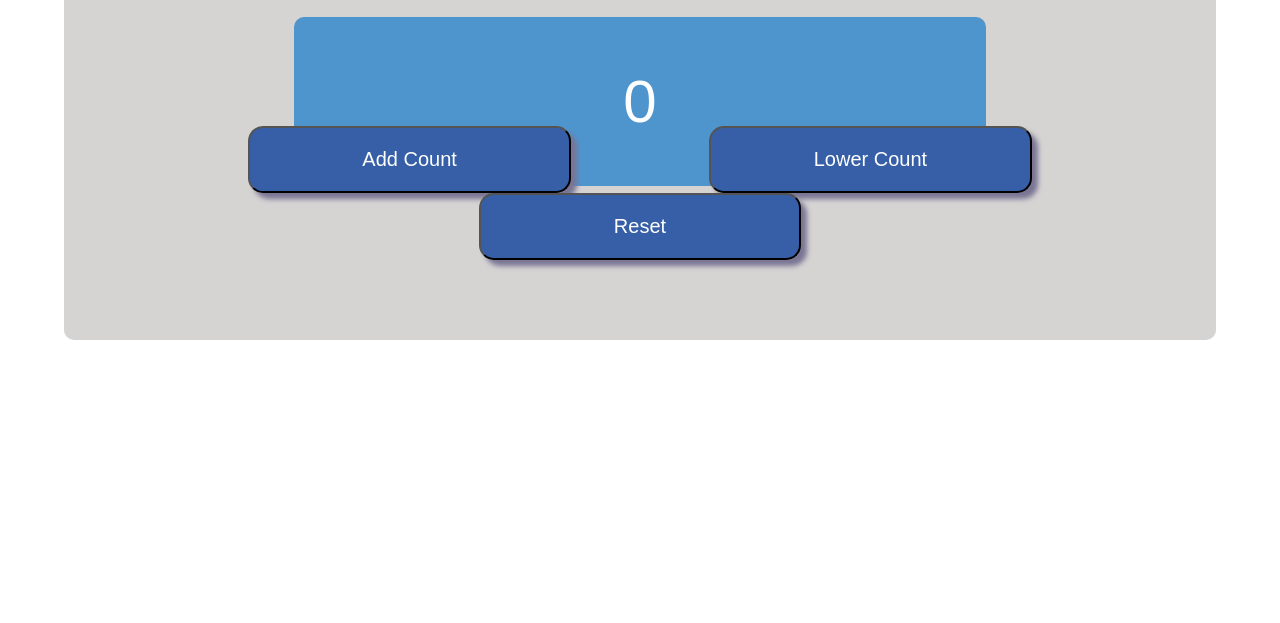
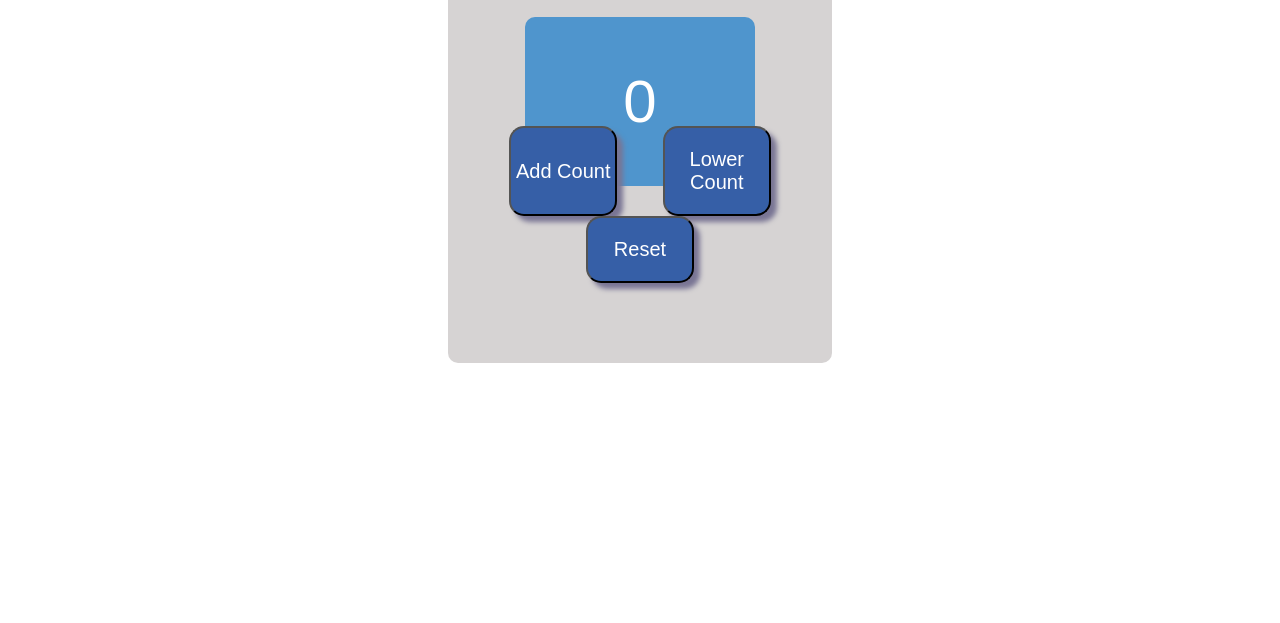
Before and after one commit to biemIslam/challenges-wk2, a plain HTML site: page index.html in a window 1280 px wide. Shown: the part 177-800 px from the top of the page. Drawn offline with Linux system fonts and the light colour scheme.

Commit message:
challenge2 updates

```diff
--- a/css/styles.css
+++ b/css/styles.css
@@ -103,6 +103,30 @@ button:focus {
     /* border: 1px solid red; */
 }
 
+@media only screen and (min-width: 575px) {
+    .container {
+        width: 60%;
+    }
+}
+
+@media only screen and (min-width: 768px) {
+    .container {
+        width: 55%;
+    }
+}
+
+@media only screen and (min-width: 992px) {
+    .container {
+        width: 40%;
+    }
+}
+
+@media only screen and (min-width: 1200px) {
+    .container {
+        width: 30%;
+    }
+}
+
 /* styles for clock */
 .clock-div {
     width: 80%;
```
